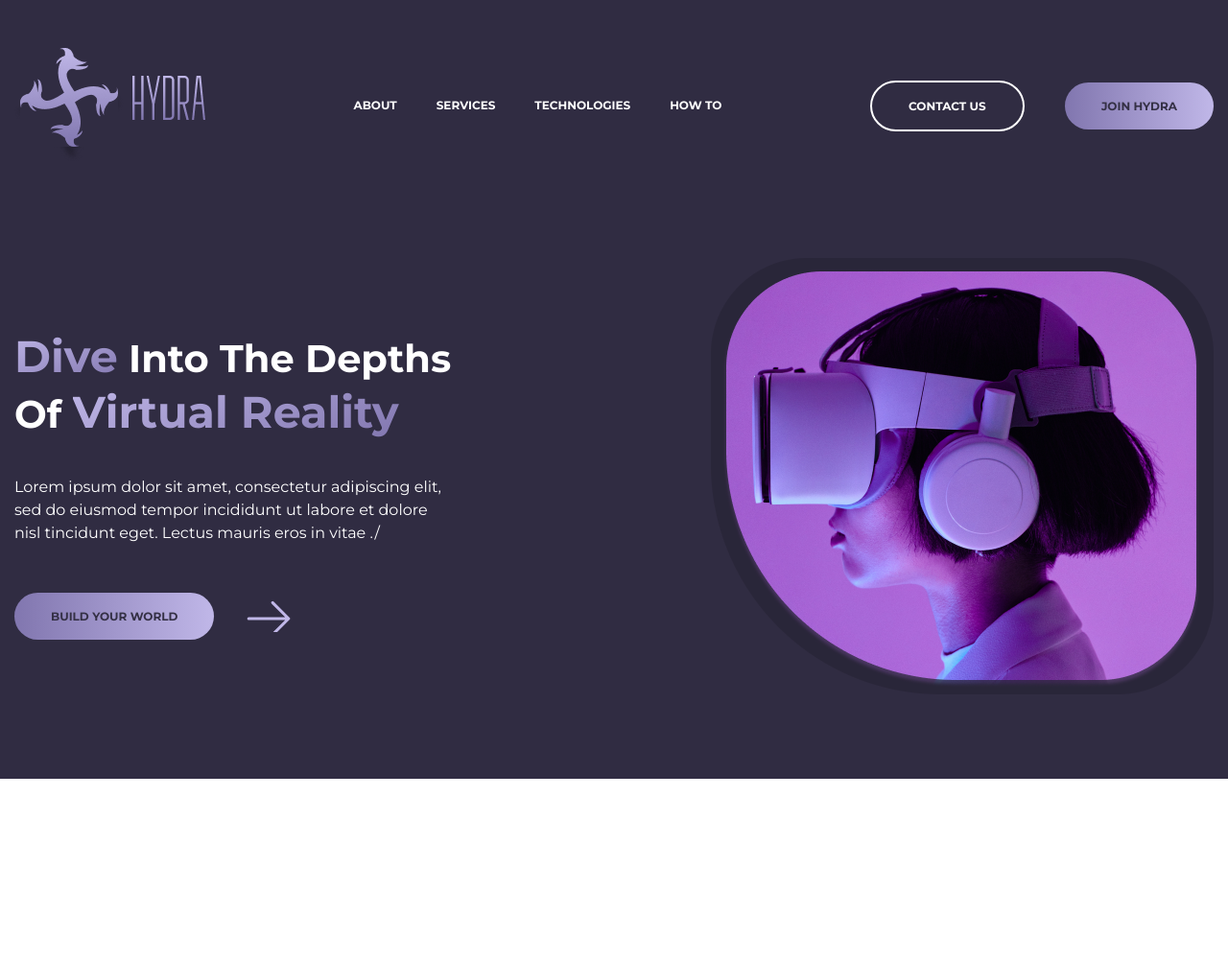
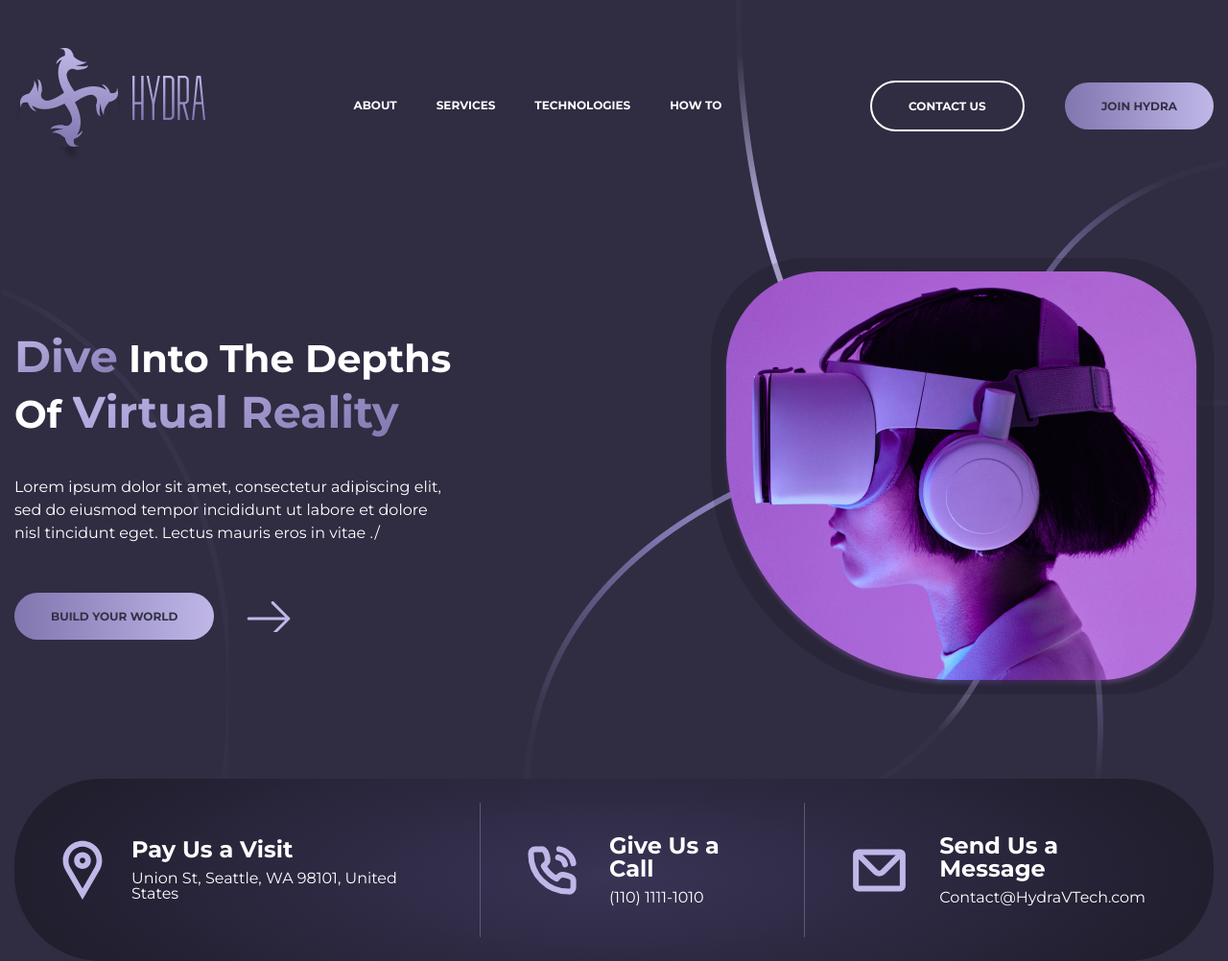
Before and after one commit to Greenfo/hydra-landing, a plain HTML site: page index.html in a window 1280 px wide. Shown: the whole page at 96% size. Before the commit the page ends 812 px from the top, so only its background shows below. Drawn offline with Linux system fonts and the light colour scheme.

Commit message:
add contact section in hero and and some decoration in hero section

```diff
--- a/css/style.css
+++ b/css/style.css
@@ -57,7 +57,31 @@
 	background-color:var(--bakcground-color);
 	color:var(--text-color);
 	font-family:"Montserrat";
+	position:relative;
+}
 
+.header::before {
+	content:'';
+	width: 735px;
+	height: 845px;
+	position:absolute;
+	background:url("../images/decoration/hero_dec.png");
+	top:0;
+	right:0;
+}
+.header::after {
+	content:'';
+	width: 238px;
+	height: 561px;
+	position:absolute;
+	background:url("../images/decoration/hero_dec-2.png");
+	top:30%;
+	left:0;
+}
+
+.header__top {
+	position: relative;
+	z-index:2;
 }
 .header__top-inner {
 	padding-top: 50px;
@@ -86,6 +110,10 @@
 	padding-bottom: 5px;
 }
 
+.header__hero {
+	position: relative;
+	z-index: 2;
+}
 .header__hero-inner {
 	display: flex;
 	justify-content: space-between;
@@ -132,3 +160,39 @@
 	height:33px;
 	transition: right 0.4s;
 }
+
+.header__contacts {
+	display: flex;
+	justify-content: space-between;
+	padding: 25px 50px;
+	border-radius: 90px;
+	box-shadow: 0 4px 4px 0 rgba(192, 183, 232, 0.01);
+	background: radial-gradient(50% 100% at 50% 53.89%, rgba(58, 52, 86, 0.95) 0%, #211e2e 100%);
+}
+
+.header__contacts-item {
+	display: flex;
+	align-items: center;
+	padding-right: 39px;
+	padding-left: 45px;
+	border-right: 1px solid rgba(192,183,232,33%);
+}
+
+.header__contacts-item:first-child {
+	padding-left:0;
+}
+.header__contacts-item:last-child {
+	padding-right:0;
+	border-right: none;
+}
+.header__contacts-item-icon {
+	margin-right:30px;
+}
+.header__contacts-item-text {
+	padding: 33px 0;
+}
+.header__contacts-item-title {
+	font-weight: 700;
+	font-size: 24px;
+	margin-bottom: 10px;
+}
--- a/index.html
+++ b/index.html
@@ -50,8 +50,39 @@
 							</div>
 						</div>
 						<img class="header__hero-img" src="images/hero-image.png" alt="">
+
 					</div>
+					<ul class="header__contacts">
+							<li class="header__contacts-item">
+								<img class="header__contacts-item-icon" src="images/icons/google-card.svg" alt="">
+								<div class="header__contacts-item-text">
+									<h3 class="header__contacts-item-title">
+										Pay Us a Visit
+									</h3>
+									Union St, Seattle, WA 98101, United States
+								</div>
+							</li>
+							<li class="header__contacts-item">
+								<img class="header__contacts-item-icon" src="images/icons/phone.svg" alt="">
+								<div class="header__contacts-item-text">
+									<h3 class="header__contacts-item-title">
+										Give Us a Call
+									</h3>
+									(110) 1111-1010
+								</div>
+							</li>
+							<li class="header__contacts-item">
+								<img class="header__contacts-item-icon" src="images/icons/mail.svg" alt="">
+								<div class="header__contacts-item-text">
+									<h3 class="header__contacts-item-title">
+										Send Us a Message
+									</h3>
+									Contact@HydraVTech.com
+								</div>
+							</li>
+					</ul>
 				</div>
+
 			</div>
 		</header>
 		<main class="main"></main>
```
Also changed, not shown: images/decoration/hero_dec-2.png (added), images/decoration/hero_dec.png (added).
